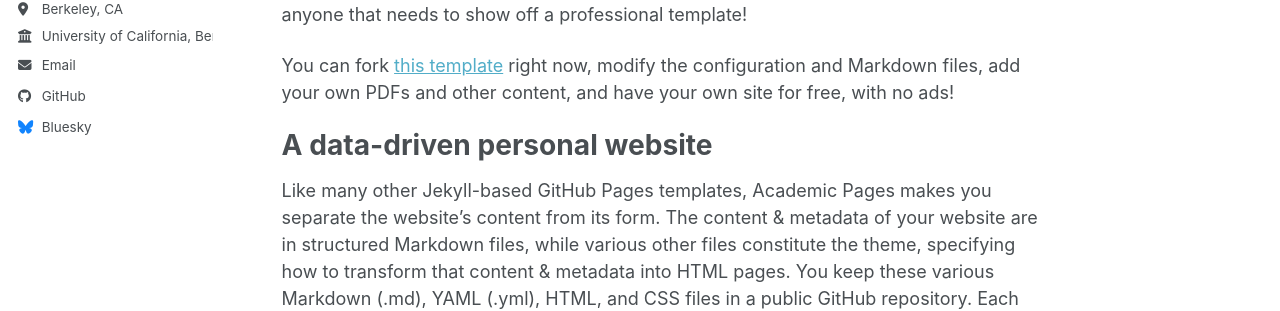
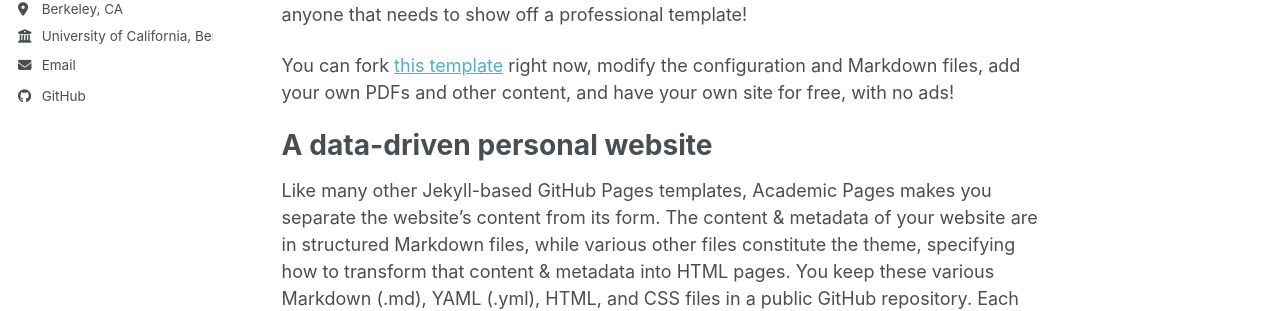
Before and after one commit to J-Ngaiii/J-Ngaiii.github.io, a Jekyll site: the page built from _pages/about.md, in a window 1280 px wide. Shown: the part 359-670 px from the top of the page. Built offline with Jekyll 4.4.1, drawn with Linux system fonts in a browser that asks for light colours; a script bundle is joined from its source files by our own code; library files that are not in the unit come from our copies.

Commit message:
reupdated url

```diff
--- a/_config.yml
+++ b/_config.yml
@@ -13,7 +13,7 @@
 title_separator          : "-"
 name                     : &name "Jonathan Ngai"
 description              : &description "Your Name's academic portfolio"   # Update this with a general description of your site, this is the default if not overridden by a page
-url                      : https://J-Ngaiii.github.io # The base hostname & protocol for your site e.g. "https://[your GitHub username].github.io",
+url                      : https://j-ngaiii.github.io/ # The base hostname & protocol for your site e.g. "https://[your GitHub username].github.io",
                                                            # or if you already have some other page hosted on Github then use "https://[your GitHub username].github.io/[Your Repo Name]"
 baseurl                  : "" # the subpath of your site, e.g. "/blog"
 repository               : "J-Ngaii/J-Ngaiii.github.io"
@@ -57,7 +57,7 @@
 
   # Social media
   artstation       : # Username
-  bluesky          : "bsky.app" # Replace this with you Bluesky username
+  bluesky          : # Username # Replace this with you Bluesky username
   facebook         : # Username
   flickr           : # Username
   foursquare       : # Username
```
